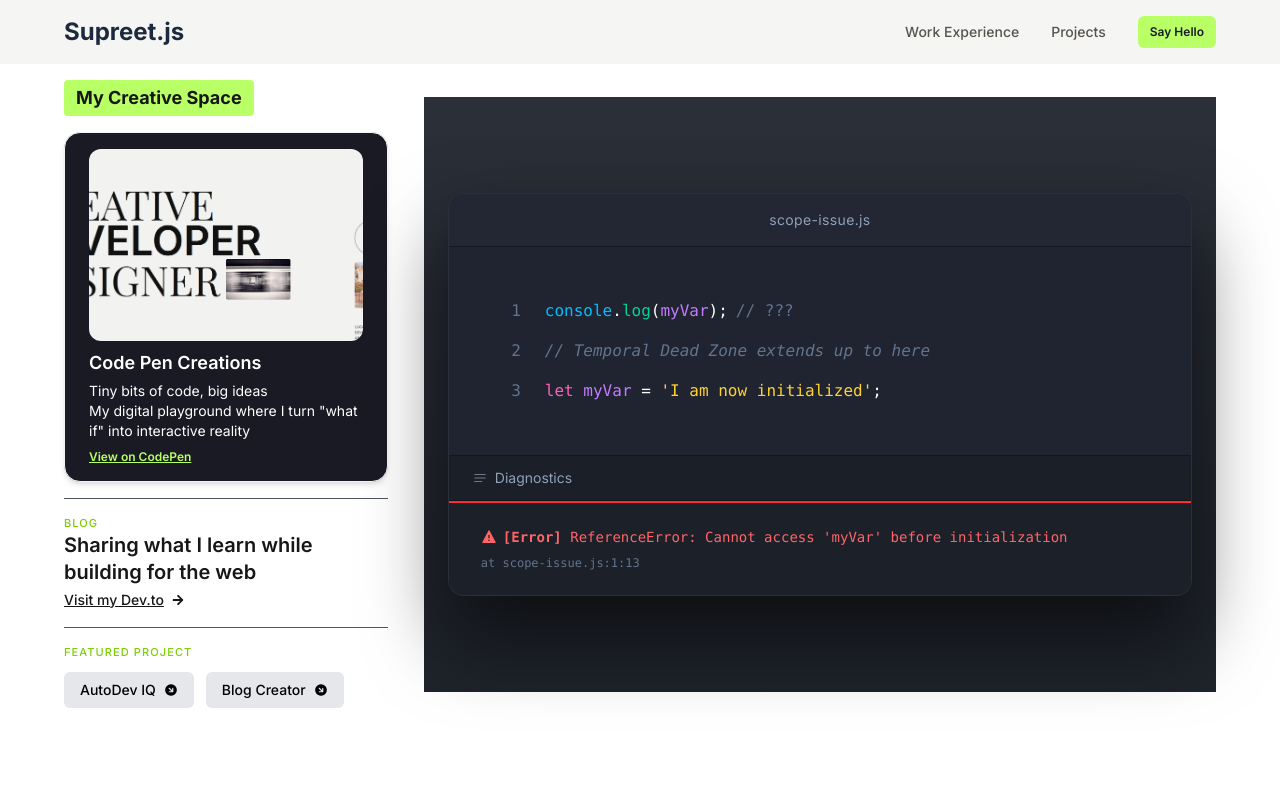
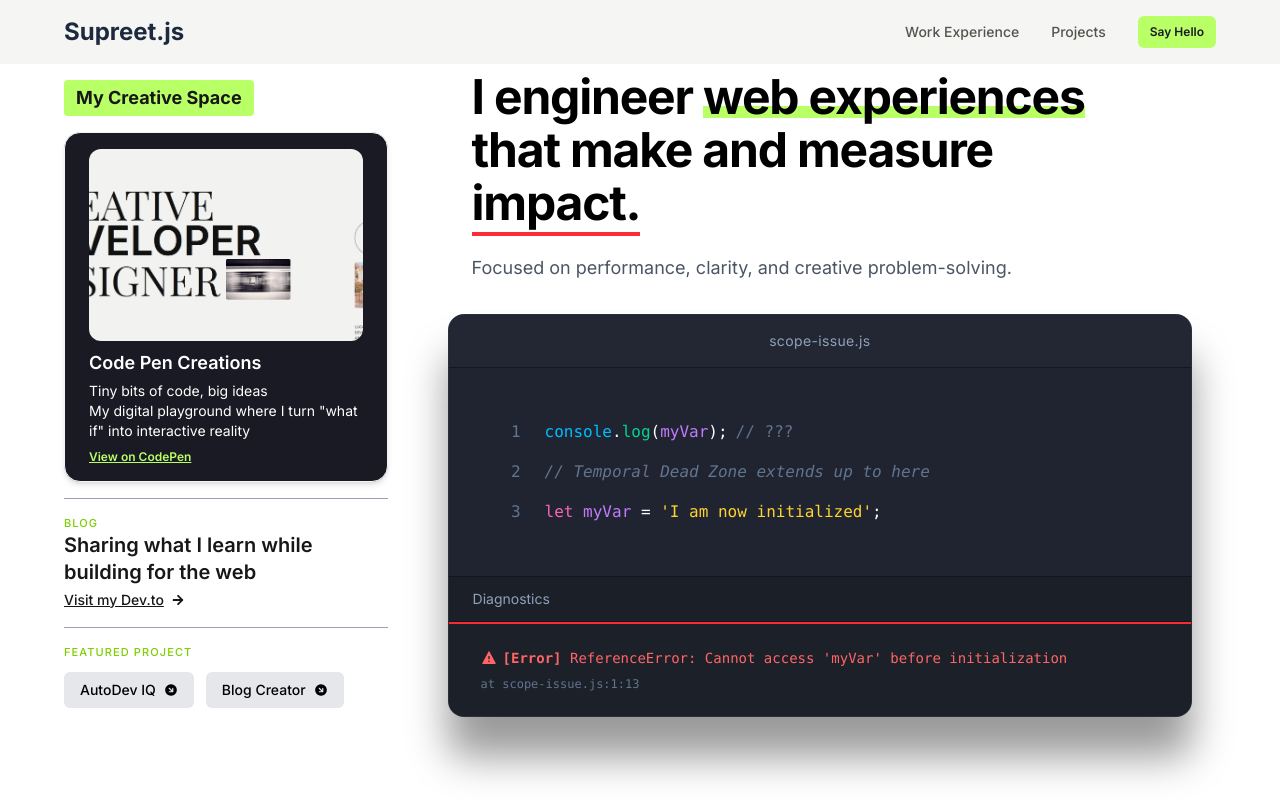
Before and after one commit to Supp-2020/portfolio, a Next.js app: page / in a window 1280 px wide. Shown: the top 800 px of the page. Built offline with nearby package versions, Linux system fonts and the light colour scheme; no server answers.

Commit message:
updated intro

```diff
--- a/src/components/Footer.jsx
+++ b/src/components/Footer.jsx
@@ -135,7 +135,6 @@ const Footer = () => {
               </a>
             ))}
           </div>
-          <code>Last Updated : 25/01/2026</code>
         </div>
       </div>
     </footer>
--- a/src/components/LandingScreen.jsx
+++ b/src/components/LandingScreen.jsx
@@ -2,7 +2,7 @@ import CodeEditor from "@/ui/CodeEditor";
 import Image from "next/image";
 import Link from "next/link";
 import { FaArrowRight, FaDev, FaPenNib } from "react-icons/fa";
-import { TbCircleArrowDownRightFilled  } from "react-icons/tb";
+import { TbCircleArrowDownRightFilled } from "react-icons/tb";
 
 const LandingScreen = () => {
   return (
@@ -16,12 +16,12 @@ const LandingScreen = () => {
 
           <div className="bg-[#191a23] text-white rounded-2xl shadow-md px-6 py-4 border border-gray-100 space-y-2 mt-4">
             {/* Fake Code Editor Preview */}
-            <div className="relative rounded-xl h-48 overflow-hidden">
+            <div className="relative rounded-xl h-48 overflow-hidden group">
               <Image
                 src="/images/codepen-1.png"
                 alt="Code Pen"
                 fill
-                className="object-cover"
+                className="object-cover transition-transform duration-500 ease-in-out group-hover:scale-110 cursor-pointer"
               />
             </div>
 
@@ -42,7 +42,7 @@ const LandingScreen = () => {
             </p>
           </div>
 
-          <div className="border-t border-gray-600 my-4" />
+          <div className="border-t border-gray-400 my-4" />
 
           {/* Blogs section */}
           <div className="">
@@ -65,7 +65,7 @@ const LandingScreen = () => {
             </a>
           </div>
 
-          <div className="border-t border-gray-600 my-4" />
+          <div className="border-t border-gray-400 my-4" />
 
           {/* Featured Projects*/}
           <div>
@@ -79,7 +79,7 @@ const LandingScreen = () => {
                 className="group relative flex items-center gap-2 px-4 py-2 bg-gray-200 text-black text-sm font-medium rounded-md hover:bg-gray-300 transition-colors"
               >
                 AutoDev IQ
-                <TbCircleArrowDownRightFilled  className="text-sm" />
+                <TbCircleArrowDownRightFilled className="text-sm" />
               </Link>
 
               <Link
@@ -87,13 +87,33 @@ const LandingScreen = () => {
                 className="group relative flex items-center gap-2 px-4 py-2 bg-gray-200 text-black text-sm font-medium rounded-md hover:bg-gray-300 transition-colors"
               >
                 Blog Creator
-                <TbCircleArrowDownRightFilled  className="text-sm" />
+                <TbCircleArrowDownRightFilled className="text-sm" />
               </Link>
             </div>
           </div>
         </div>
         {/* Right Panel */}
-        <div className="w-[70%] h-full">
+        <div className="w-[70%] h-full flex flex-col gap-8 px-6">
+          {/* Intro Section */}
+          <div className="max-w-4xl px-6">
+            <h2 className="text-[48px] font-extrabold leading-[1.1] tracking-tight text-black">
+              I engineer{" "}
+              <span className="relative inline-block align-baseline">
+                <span className="relative z-10">web experiences</span>
+                <span className="absolute left-0 bottom-[6px] w-full h-[12px] bg-[#b9ff66] -z-0"></span>
+              </span>
+              <br />
+              that make and measure{" "}
+              <span className="relative inline-block">
+                <span className="relative z-10">impact.</span>
+                <span className="absolute left-0 -bottom-[6px] w-full h-[4px] bg-red-500"></span>
+              </span>
+            </h2>
+
+            <p className="mt-6 text-lg text-gray-600 max-w-2xl">
+              Focused on performance, clarity, and creative problem-solving.
+            </p>
+          </div>
           <CodeEditor />
         </div>
       </div>
--- a/src/ui/CodeEditor.jsx
+++ b/src/ui/CodeEditor.jsx
@@ -5,8 +5,8 @@ import { BiSolidError } from "react-icons/bi";
 
 export default function CodeEditorSection() {
   return (
-    <section className="w-full flex items-center justify-center bg-gradient-to-b from-[#2b2f38] to-[#1e222a] px-6 py-24">
-      <div className="w-full max-w-5xl rounded-2xl bg-[#1f2430] shadow-[0_40px_80px_rgba(0,0,0,0.6)] border border-white/5 overflow-hidden">
+    <div className="w-full max-w-5xl rounded-2xl bg-[#1f2430] shadow-[0_40px_40px_rgba(0,0,0,0.4)] border border-white/5 overflow-hidden">
+
       {/* Header */}
       <div className="text-center py-4 text-sm tracking-wide text-slate-400 bg-[#222733] border-b border-black/40">
         scope-issue.js
@@ -15,6 +15,7 @@ export default function CodeEditorSection() {
       {/* Code Area */}
       <div className="px-10 py-12 font-mono text-[16px] leading-8 text-slate-300">
         <div className="grid grid-cols-[40px_1fr] gap-4">
+
           {/* Line Numbers */}
           <div className="text-slate-500 select-none text-right pr-2 space-y-2">
             <div>1</div>
@@ -54,22 +55,9 @@ export default function CodeEditorSection() {
 
       {/* Diagnostics Panel */}
       <div className="bg-[#1b1f27]">
+
         {/* Diagnostics Header */}
         <div className="px-6 py-3 flex items-center gap-2 text-slate-400 text-sm border-b border-black/40">
-            <svg
-              width="14"
-              height="14"
-              viewBox="0 0 24 24"
-              fill="none"
-              className="opacity-70"
-            >
-              <path
-                d="M3 12h18M3 6h18M3 18h12"
-                stroke="currentColor"
-                strokeWidth="2"
-                strokeLinecap="round"
-              />
-            </svg>
           Diagnostics
         </div>
 
@@ -89,6 +77,5 @@ export default function CodeEditorSection() {
         </div>
       </div>
     </div>
-    </section>
   );
 }
```
Lines whose indentation alone changed are shown as unchanged.
